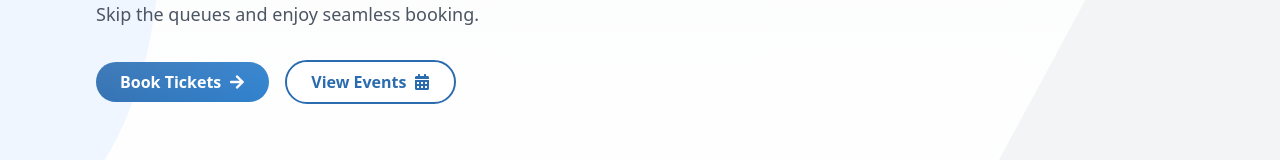
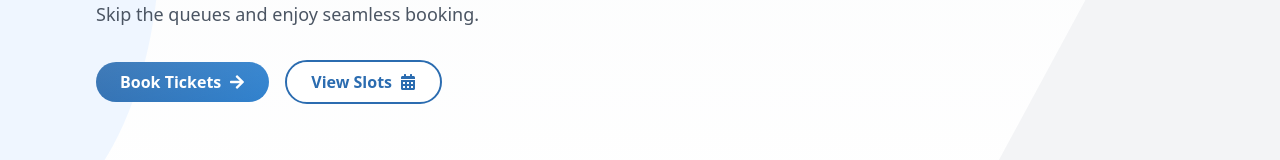
Before and after one commit to ayuxy027/HeritageLink, a React (Vite) app: page / in a window 1280 px wide. Shown: the part 360-520 px from the top of the page. Built offline with nearby package versions, Linux system fonts and the light colour scheme.

Commit message:
Minor UI Touchups

```diff
--- a/src/App.jsx
+++ b/src/App.jsx
@@ -1,6 +1,6 @@
 import React, { useState, useEffect, useCallback } from 'react';
 import { motion, AnimatePresence } from 'framer-motion';
-import { FaTicketAlt, FaCalendarAlt, FaLanguage, FaChartBar, FaSearch, FaUserPlus, FaChevronDown, FaArrowRight } from 'react-icons/fa';
+import { FaTicketAlt, FaCalendarAlt, FaLanguage, FaChartBar,FaChevronDown, FaArrowRight } from 'react-icons/fa';
 import Chatbot1 from './Chatbot1';
 import './cursor.css';
 
@@ -132,7 +132,7 @@ const HeroSection = () => {
             <button className="relative w-full max-w-xs px-6 py-2 text-base font-semibold text-[#2b6cb0] transition-all duration-300 ease-in-out transform bg-white border-2 border-[#2b6cb0] rounded-full sm:w-auto hover:bg-blue-50 hover:scale-105 focus:outline-none focus:ring-2 focus:ring-blue-400 focus:ring-offset-2 group">
               <span className="absolute inset-0 w-full h-full transition-all duration-300 ease-in-out rounded-full bg-gradient-to-br from-white/50 to-transparent"></span>
               <span className="relative z-10 flex items-center justify-center">
-                View Events
+                View Slots
                 <FaCalendarAlt className="ml-2" />
               </span>
             </button>
--- a/src/Chatbot1.jsx
+++ b/src/Chatbot1.jsx
@@ -153,7 +153,7 @@ const ChatSection = () => {
                   value={input}
                   onChange={(e) => setInput(e.target.value)}
                   onKeyPress={(e) => e.key === 'Enter' && handleSendMessage()}
-                  placeholder="Ask about booking, exhibits, or more..."
+                  placeholder="Browse Predefined Questions..."
                   className="flex-grow p-2 border rounded-l-lg focus:outline-none focus:ring-2 focus:ring-[#2b6cb0]"
                 />
                 <button
```
